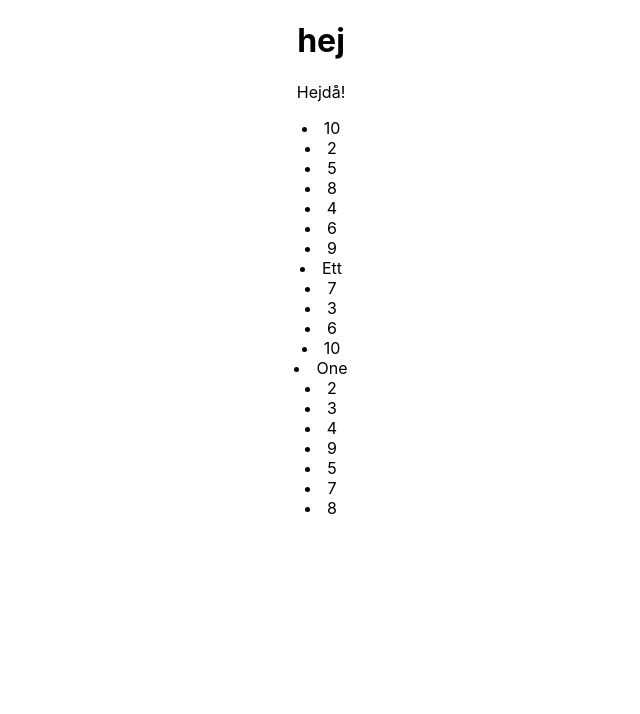
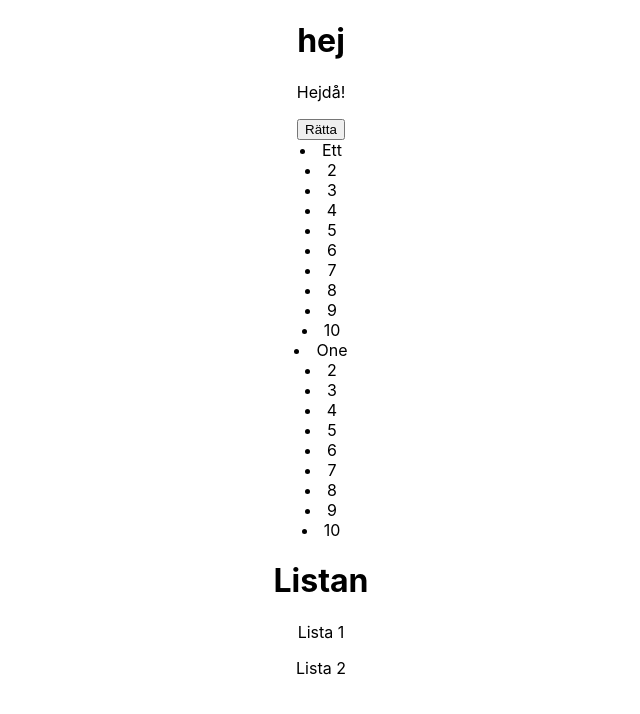
Before and after one commit to Nicklas-Holmqvist/language-learning, a React (Create React App) app: page / in a window 1280 px wide. Shown: the top 714 px of the page, without its empty margins (319-959 px from the left). Built offline with nearby package versions, Linux system fonts and the light colour scheme.

Commit message:
can correct the arrays

```diff
--- a/src/components/List/List.tsx
+++ b/src/components/List/List.tsx
@@ -1,38 +1,64 @@
-import React from 'react'
+import React, { useEffect, useState } from 'react'
 
 const List = () => {
 
     const list = [{i:1,w:'Ett'}, {i:2,w:'2'}, {i:3,w:'3'}, {i:4,w:'4'}, {i:5,w:'5'}, {i:6,w:'6'}, {i:7,w:'7'}, {i:8,w:'8'}, {i:9,w:'9'}, {i:10,w:'10'}]
     const listTwo = [{i:1,w:'One'}, {i:2,w:'2'}, {i:3,w:'3'}, {i:4,w:'4'}, {i:5,w:'5'}, {i:6,w:'6'}, {i:7,w:'7'}, {i:8,w:'8'}, {i:9,w:'9'}, {i:10,w:'10'}]
 
-    let randomListOne = list.sort((a, b) => Math.random() - 0.5)
-    let randomListTwo = listTwo.sort((a, b) => Math.random() - 0.5)
+    useEffect(() => {
+        let randomListOne = list.sort((a, b) => Math.random() - 0.5)
+        let randomListTwo = listTwo.sort((a, b) => Math.random() - 0.5)
+    }, [])
 
-    const correctListOne = []
-    const correctListTwo = []
+    const [correctListOne, setCorrectedListOne] = useState<{id:any, word: any}[]>([])
+    const [correctListTwo, setCorrectedListTwo] = useState<{id:any, word: any}[]>([])
 
     const handleChoice = (e:any) => {
-        const listOne = e.target.outerHTML.includes('listOne')
+        const isListOne = e.target.outerHTML.includes('listOne')
         const word = e.target.outerText
         const id = e.target.id
 
-        if(listOne){
-            console.log({One: word, id: id})
-        } else console.log({Two: word, id: id})
+        const newItem: {id:any, word: any} = {
+            id:id,
+            word:word
+        }
 
+        if(isListOne && !correctListOne.find(i => i.id === id)){
+            setCorrectedListOne(item => item.concat(newItem))
+        } else if (!isListOne && !correctListTwo.find(i => i.id === id)){
+            setCorrectedListTwo(item => item.concat(newItem))
+        } else return
     }
 
-    const mapListOne = randomListOne.map((word) =>
+    const correctAnswers = () => {
+        for(let i = 0; i < correctListOne.length; i++) {
+            console.log(correctListOne[i].id === correctListTwo[i].id)
+        }
+    }
+
+    const mapListOne = list.map((word) =>
     <li onClick={handleChoice} value='listOne' id={word.i.toString()} key={word.i}>{word.w}</li> )
 
-    const mapListTwo = randomListTwo.map((word) =>
+    const mapListTwo = listTwo.map((word) =>
     <li onClick={handleChoice} value='listTwo' id={word.i.toString()} key={word.i}>{word.w}</li> )
+
+    const mapUserOne = correctListOne.map((word) =>
+    <li onClick={handleChoice} value='listOne' id={word.id} key={word.id}>{word.word}</li> )
+
+    const mapUserTwo = correctListTwo.map((word) =>
+    <li onClick={handleChoice} value='listTwo' id={word.id} key={word.id}>{word.word}</li> )
 
     return(
         <div>
             <p>Hejdå!</p>
+            <button onClick={correctAnswers}>Rätta</button>
             {mapListOne}
             {mapListTwo}
+            <h1>Listan</h1>
+            <p>Lista 1</p>
+            {mapUserOne}
+            <p>Lista 2</p>
+            {mapUserTwo}
         </div>
     )
 }
```
